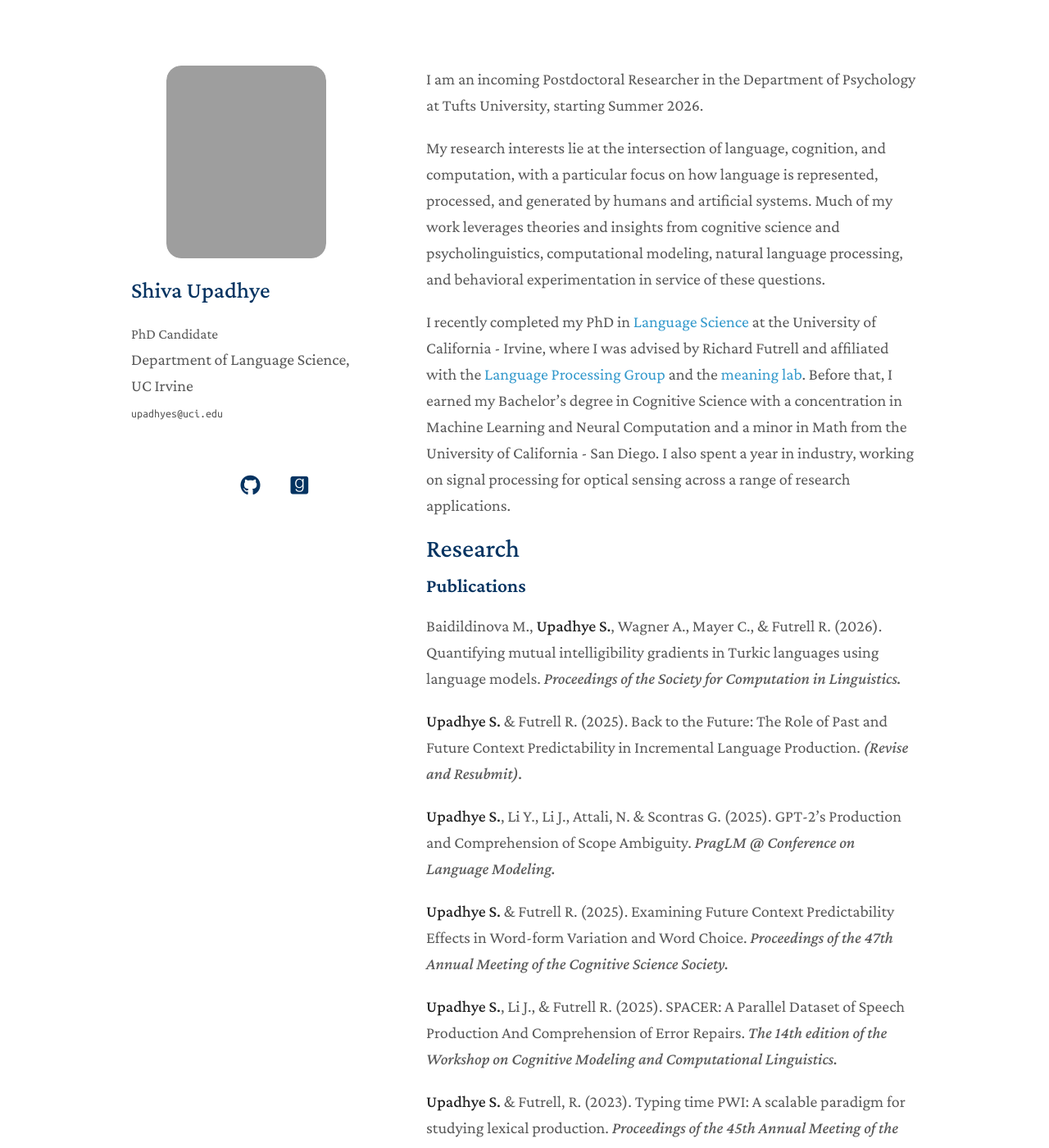
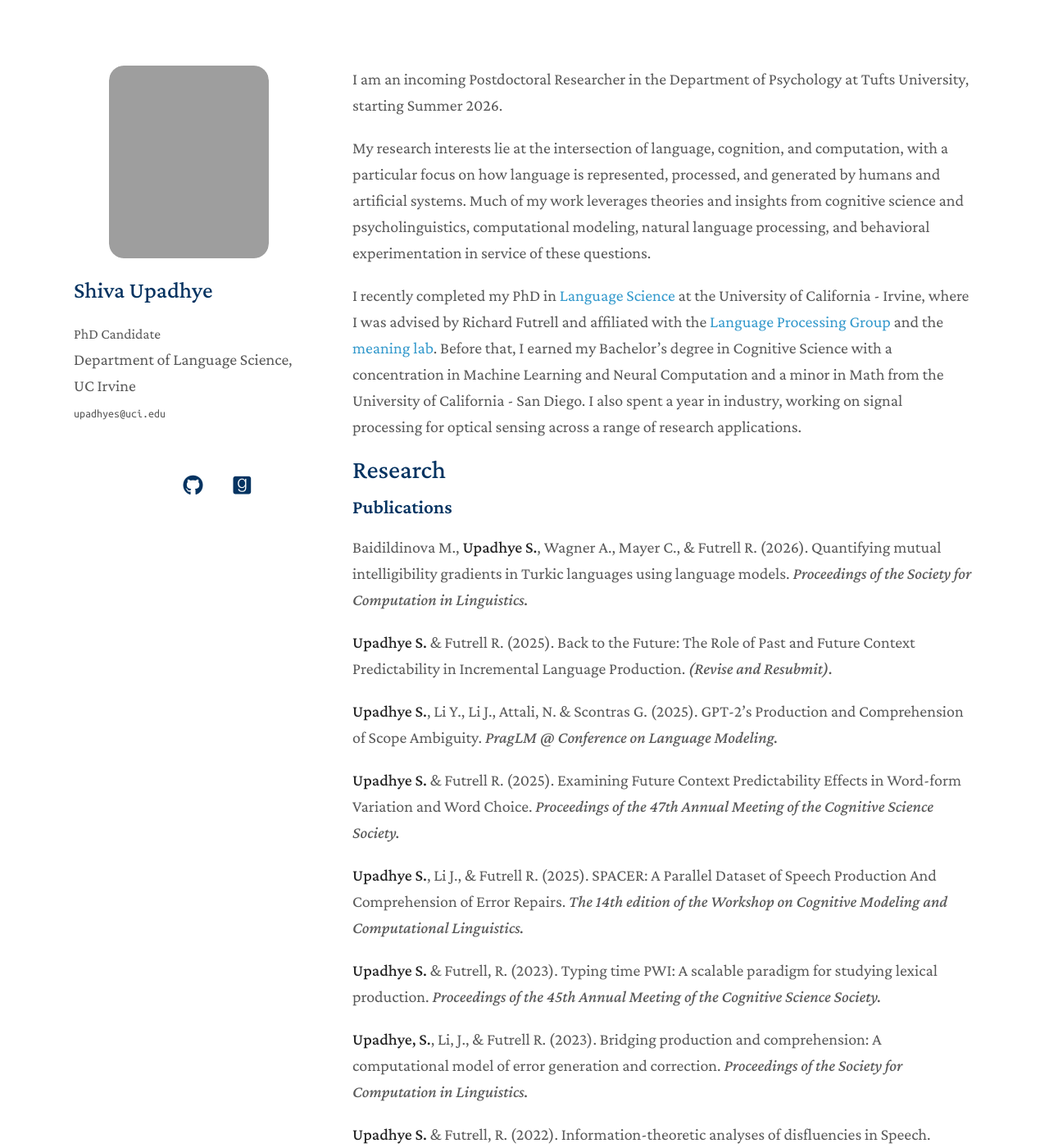
Before and after one commit to shiupadhye/shiupadhye.github.io, a Jekyll site: the page built from index.md, in a window 1280 px wide and 1400 px high. Shown: the whole window at 82% size. Built offline with Jekyll 4.4.1, drawn with Linux system fonts in a browser that asks for light colours; a style sheet for code colours, icons or effects is not loaded; grey boxes are pictures that could not be loaded.

Commit message:
Update minimal-light.scss

```diff
--- a/_sass/minimal-light.scss
+++ b/_sass/minimal-light.scss
@@ -304,7 +304,7 @@ a:hover small {
 }
 
 .wrapper {
-  width:960px;
+  width:1100px;
   margin:0 auto;
 }
 
@@ -440,7 +440,7 @@ header ul a strong {
 }
 
 section {
-  width: 600px;
+  width: 760px;
   float: right;
   padding-top: 4em;
   padding-bottom: 50px;
```
